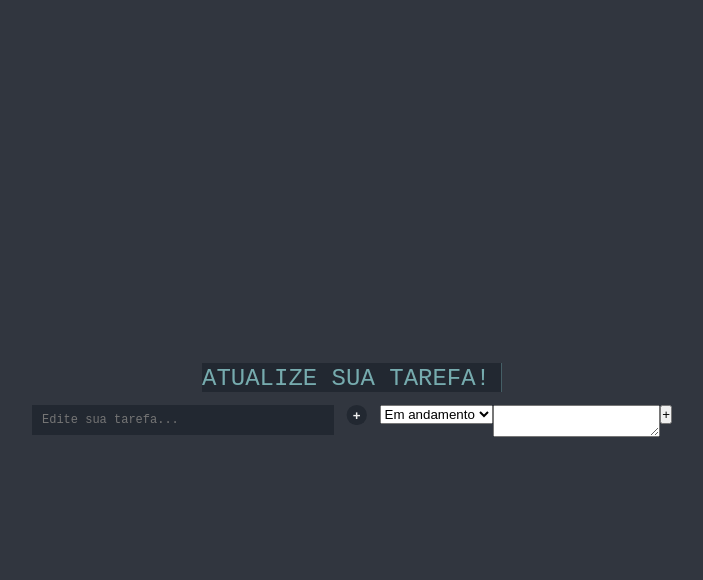
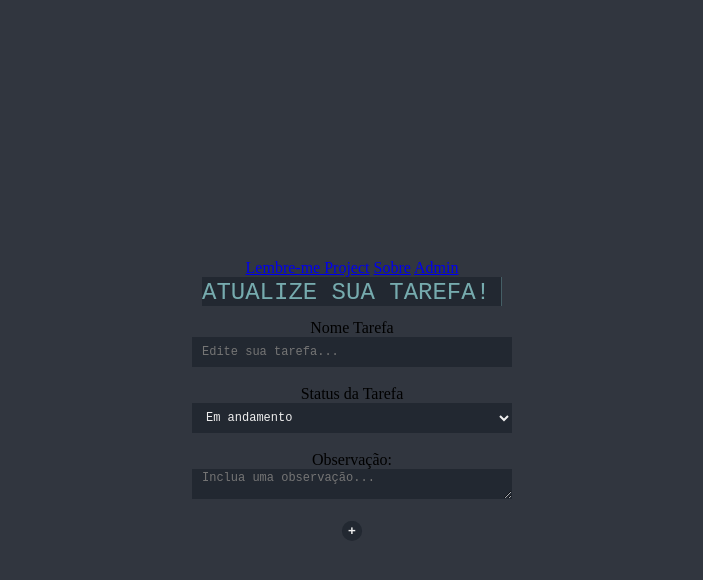
Before and after one commit to paullomarttins/lembre-me, a Flask app: template templates/update.html in a window 1280 px wide. Shown: the top 580 px of the page, without its empty margins (288-991 px from the left). Run offline with Flask 3, Linux system fonts and the light colour scheme; the template is opened without the code that fills it, so the values that code supplies are empty; some web fonts are replaced.

Commit message:
Pagina update atualizada

```diff
--- a/templates/update.html
+++ b/templates/update.html
@@ -1,8 +1,7 @@
 {% extends 'base.html' %}
+{% include 'header.html' %}
 
-{% block head %}
-<title>Lembre-Me</title>
-{% endblock %}
+{% block title %} Atualizar {% endblock %}
 
 {% block body %}
 <div class="content">
@@ -10,17 +9,20 @@
 
     <div class="form">
         <form action="/update/{{ task.id }}" method="POST">
-            <input type="text" name="content" id="content" value="{{ task.content }}" placeholder="Edite sua tarefa..." required>
-            <input type="submit" value="+" class="nova-tarefa">
-            <select name="progress" id="progress">
-                <option value="Em andamento">Em andamento</option>
-                <option value="Pendente">Pendente</option>
-                <option value="Cancelado">Cancelado</option>
-                <option value="Concluído">Concluído</option>
-            </select>
-            <br>
-            <textarea name="observa" id="observa" value="">{{ task.observa }}</textarea>
-            <input type="submit" value="+">
+            <div>
+                <label for="content">Nome Tarefa</label>
+                <p><input type="text" name="content" id="content" value="{{ task.content }}" placeholder="Edite sua tarefa..." required></p><br>
+                <label for="progress">Status da Tarefa</label>
+                <p><select name="progress" id="content">
+                    <option value="Em andamento">Em andamento</option>
+                    <option value="Pendente">Pendente</option>
+                    <option value="Cancelado">Cancelado</option>
+                    <option value="Concluído">Concluído</option>
+                </select></p><br>
+                <label for="observa">Observação:</label>
+                <p><textarea name="observa" id="content" placeholder="Inclua uma observação...">{{ task.observa }}</textarea></p><br>
+                <input class="nova-tarefa" type="submit" value="+">
+            </div>
         </form>
     </div>
 </div>
```
